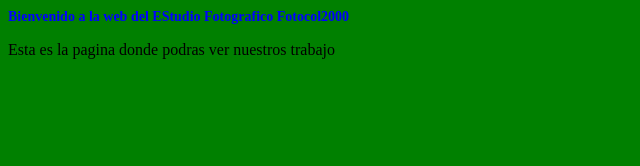
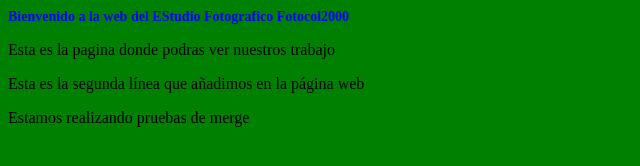
Before and after one commit to sdf90/pagina-web, a plain HTML site: page index.html in a window 1280 px wide. Shown: the whole page, without its empty margins (0-640 px from the left). Drawn offline with Linux system fonts and the light colour scheme.

Commit message:
Hemos añadidos 2 líneas al documento
En la página web se ha añadido dos nuevas líneas para hacer mas pruebas

```diff
--- a/index.html
+++ b/index.html
@@ -15,6 +15,8 @@ body {
 	<body>
 		<h1>Bienvenido a la web del EStudio Fotografico Fotocol2000</h1>
 		<p> Esta es la pagina donde podras ver nuestros trabajo</p>
+		<p> Esta es la segunda línea que añadimos en la página web</p>
+		<p> Estamos realizando pruebas de merge</p>
 
 
 	</body>
```
